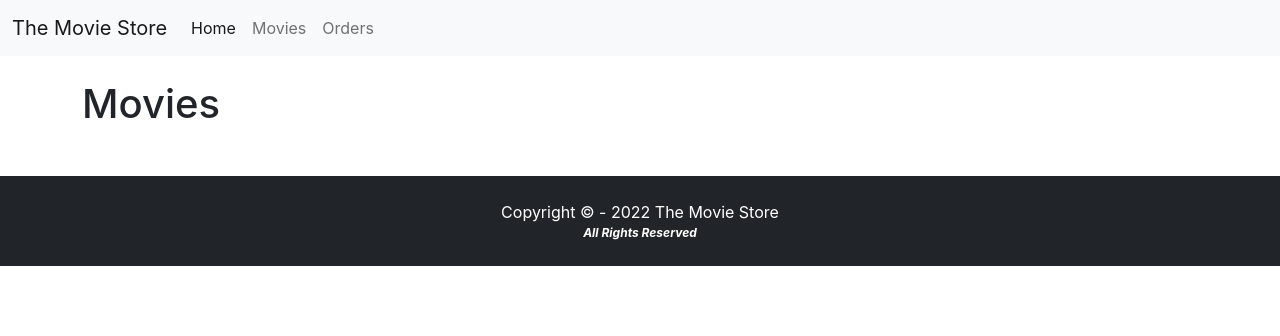
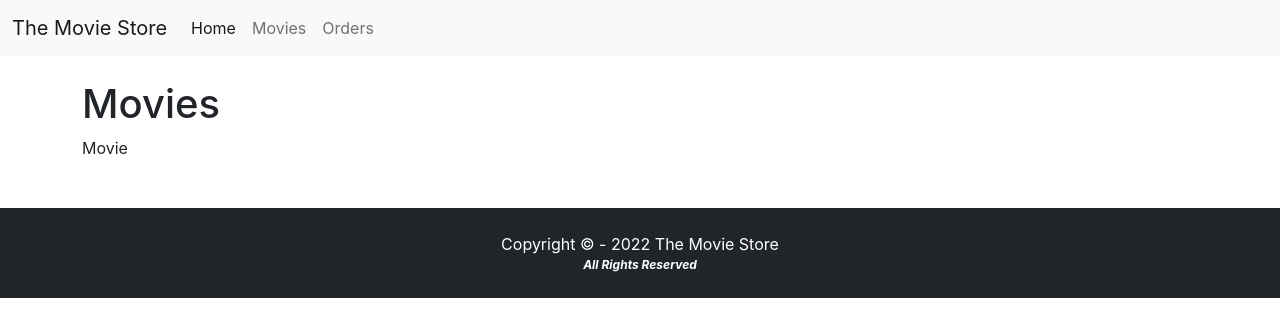
Before and after one commit to dimitar-4/movie-store-app-react, a React (Create React App) app: page /movies in a window 1280 px wide. Shown: the top 336 px of the page. Built offline with nearby package versions, Linux system fonts and the light colour scheme.

Commit message:
Import & add MovieCard to comp & func.

```diff
--- a/src/components/Movies.jsx
+++ b/src/components/Movies.jsx
@@ -1,7 +1,10 @@
+import MovieCard from "./MovieCard";
+
 function Movies() {
     return (
         <div>
             <h1>Movies</h1>
+            <MovieCard />
         </div>
     )
 }
```
